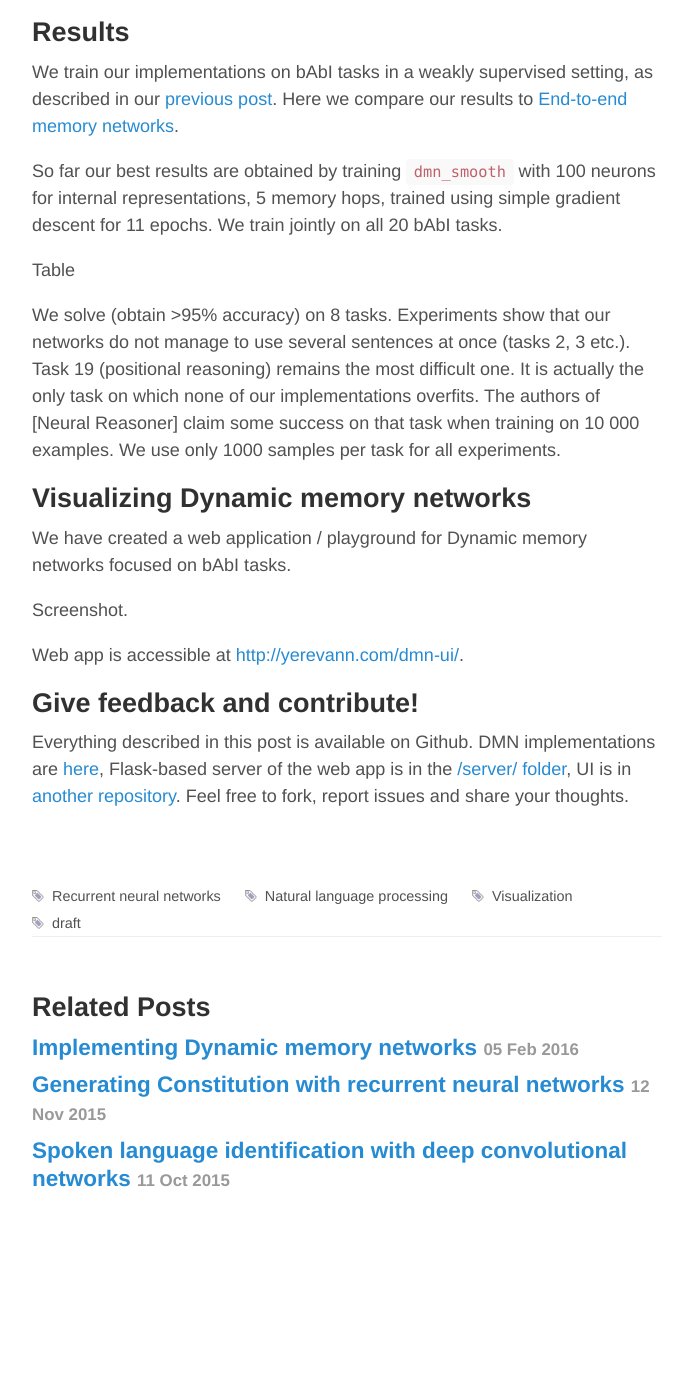
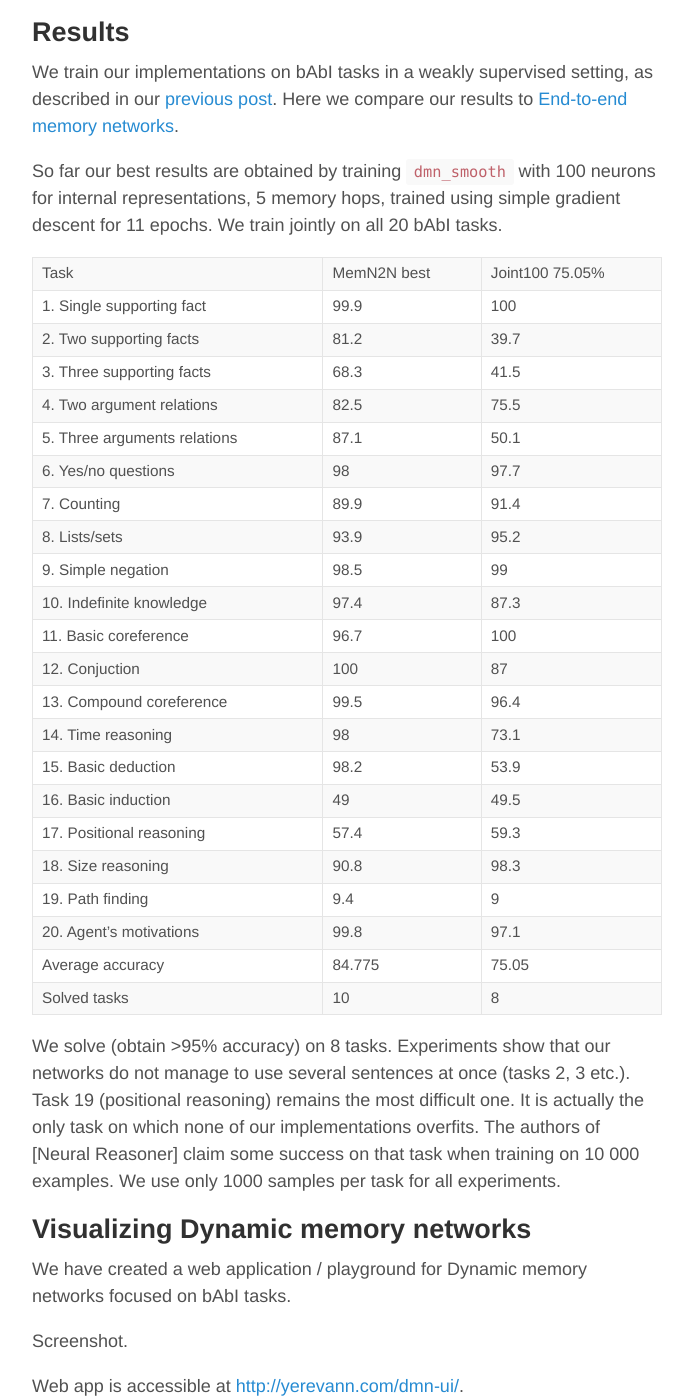
Before and after one commit to YerevaNN/yerevann.github.io, a Jekyll site: the page built from _posts/2016-02-23-playground-for-babi-tasks.md, in a window 1280 px wide and 1400 px high, scrolled down 1851 px. Shown: the whole window, without its empty margins (293-986 px from the left). Built offline with Jekyll 4.4.1, drawn with Linux system fonts in a browser that asks for light colours; comment, search, counter and statistics services are not loaded; before the commit the page ends 3134 px from its top, so only the background shows below that.

Commit message:
dmn-ui table

```diff
--- a/_posts/2016-02-23-playground-for-babi-tasks.md
+++ b/_posts/2016-02-23-playground-for-babi-tasks.md
@@ -42,7 +42,30 @@ We train our implementations on bAbI tasks in a weakly supervised setting, as de
 
 So far our best results are obtained by training `dmn_smooth` with 100 neurons for internal representations, 5 memory hops, trained using simple gradient descent for 11 epochs. We train jointly on all 20 bAbI tasks.
 
-Table
+| Task | MemN2N best | Joint100 75.05% |
+| 1. Single supporting fact |	99.9	|	100	|
+| 2. Two supporting facts |	81.2	|	39.7	|
+| 3. Three supporting facts |	68.3	|	41.5	|
+| 4. Two argument relations |	82.5	|	75.5	|
+| 5. Three arguments relations |	87.1	|	50.1	|
+| 6. Yes/no questions |	98	|	97.7	|
+| 7. Counting |	89.9	|	91.4	|
+| 8. Lists/sets |	93.9	|	95.2	|
+| 9. Simple negation |	98.5	|	99	|
+| 10. Indefinite knowledge |	97.4	|	87.3	|
+| 11. Basic coreference |	96.7	|	100	|
+| 12. Conjuction |	100	|	87	|
+| 13. Compound coreference |	99.5	|	96.4	|
+| 14. Time reasoning |	98	|	73.1	|
+| 15. Basic deduction |	98.2	|	53.9	|
+| 16. Basic induction |	49	|	49.5	|
+| 17. Positional reasoning |	57.4	|	59.3	|
+| 18. Size reasoning |	90.8	|	98.3	|
+| 19. Path finding |	9.4	|	9	|
+| 20. Agent's motivations |	99.8	|	97.1	|
+| Average accuracy |	84.775	|	75.05	|
+| Solved tasks |	10	|	8	|
+
 
 We solve (obtain >95% accuracy) on 8 tasks. Experiments show that our networks do not manage to use several sentences at once (tasks 2, 3 etc.). Task 19 (positional reasoning) remains the most difficult one. It is actually the only task on which none of our implementations overfits. The authors of [Neural Reasoner] claim some success on that task when training on 10 000 examples. We use only 1000 samples per task for all experiments.
 
```
